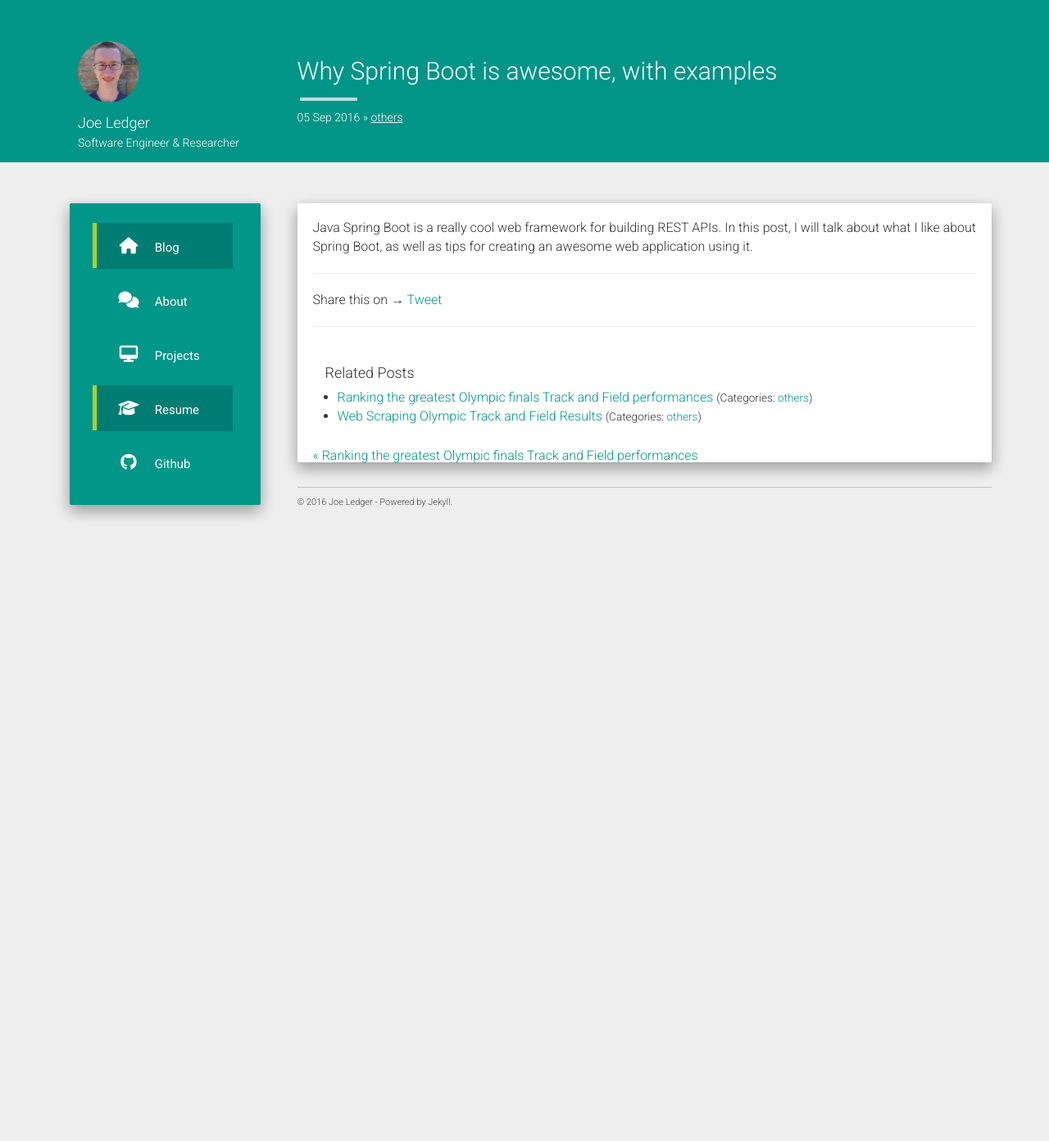
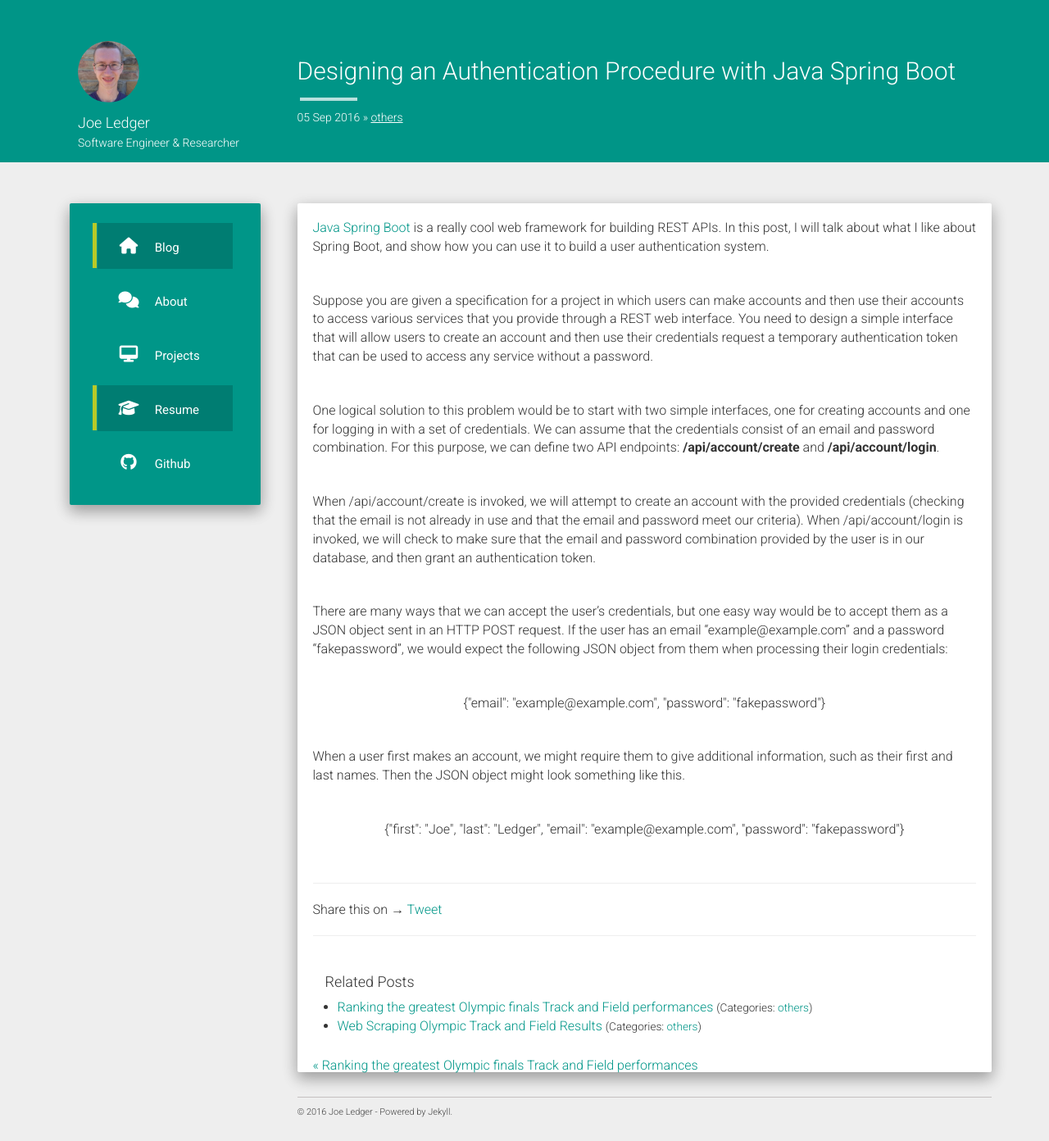
Before and after one commit to joewledger/joewledger.github.io, a Jekyll site: the page built from _posts/2016-09-05-spring-boot.md, in a window 1280 px wide. Shown: the whole page at 82% size. Built offline with Jekyll 4.4.1, drawn with Linux system fonts in a browser that asks for light colours; nearby versions of some CDN libraries; comment, search, counter and statistics services are not loaded; before the commit the page ends 900 px from its top, so only the background shows below that.

Commit message:
Updated Spring Boot post
Signed-off-by: joewledger <joewledger@gmail.com>

```diff
--- a/_posts/2016-09-05-spring-boot.md
+++ b/_posts/2016-09-05-spring-boot.md
@@ -1,12 +1,42 @@
 ---
 layout: post
-title: Why Spring Boot is awesome, with examples
+title: Designing an Authentication Procedure with Java Spring Boot
 date:   2016-09-05 12:44:14
 categories: others
 ---
 
-Java Spring Boot is a really cool web framework for building REST APIs. In this post, I will talk about what I like about Spring Boot, as well as tips for creating an awesome web application using it.
+[Java Spring Boot](http://projects.spring.io/spring-boot/) is a really cool web framework for building REST APIs. In this post, I will talk about what I like about Spring Boot, and show how you can use it to build a user authentication system.
 
-{% highlight java %}
+<br/>
 
-{% endhighlight %}
+Suppose you are given a specification for a project in which users can make accounts and then use their accounts to access various services that you provide through a REST web interface. You need to design a simple interface that will allow users to create an account and then use their credentials request a temporary authentication token that can be used to access any service without a password.
+
+<br/>
+
+One logical solution to this problem would be to start with two simple interfaces, one for creating accounts and one for logging in with a set of credentials. We can assume that the credentials consist of an email and password combination. For this purpose, we can define two API endpoints: **/api/account/create** and **/api/account/login**.
+
+<br/>
+
+When /api/account/create is invoked, we will attempt to create an account with the provided credentials (checking that the email is not already in use and that the email and password meet our criteria). When /api/account/login is invoked, we will check to make sure that the email and password combination provided by the user is in our database, and then grant an authentication token.
+
+<br/>
+
+There are many ways that we can accept the user's credentials, but one easy way would be to accept them as a JSON object sent in an HTTP POST request. If the user has an email "example@example.com" and a password "fakepassword", we would expect the following JSON object from them when processing their login credentials:
+
+<br/>
+
+<p align="center">
+{"email": "example@example.com", "password": "fakepassword"}
+</p>
+
+<br/>
+
+When a user first makes an account, we might require them to give additional information, such as their first and last names. Then the JSON object might look something like this.
+
+<br/>
+
+<p align="center">
+{"first": "Joe", "last": "Ledger", "email": "example@example.com", "password": "fakepassword"}
+</p>
+
+<br/>
```
